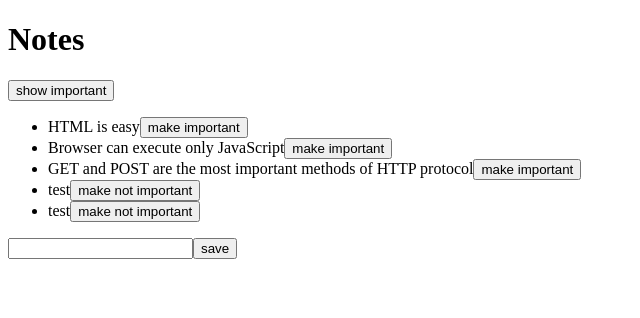
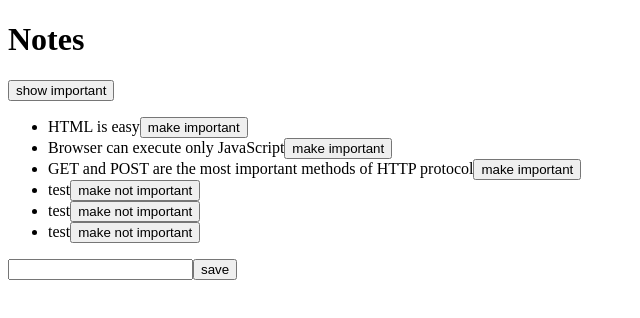
Before and after one commit to aukfil/fullstack-course, a React (Vite) app in the folder sandbox/: page / in a window 1280 px wide. Shown: the top 318 px of the page, without its empty margins (0-640 px from the left). Built offline with nearby package versions, Linux system fonts and the light colour scheme; data requests are answered from the project's data file.

Commit message:
update sandbox

```diff
--- a/sandbox/db.json
+++ b/sandbox/db.json
@@ -24,6 +24,11 @@
       "id": "680a",
       "content": "test",
       "important": true
+    },
+    {
+      "id": "b6d4",
+      "content": "test",
+      "important": true
     }
   ]
 }
--- a/sandbox/src/App.jsx
+++ b/sandbox/src/App.jsx
@@ -1,6 +1,7 @@
 import { useState, useEffect } from 'react'
 import axios from 'axios'
 import Note from './components/Note'
+import noteService from './services/notes'
 
 const App = () => {
   const [notes, setNotes] = useState([])
@@ -8,11 +9,9 @@ const App = () => {
   const [showAll, setShowAll] = useState(true)
 
   useEffect(() => {
-    console.log('effect')
-    axios
-      .get('http://localhost:3001/notes')
+    noteService
+      .getAll()
       .then(response => {
-        console.log('promise fulfilled')
         setNotes(response.data)
       })
   }, [])
@@ -26,12 +25,12 @@ const App = () => {
       important: Math.random() <0.5,
     }
 
-    axios
-    .post('http://localhost:3001/notes', noteObject)
-    .then(response => {
-      setNotes(notes.concat(response.data))
-      setNewNote('')
-    })
+    noteService
+      .create(noteObject)
+      .then(response => {
+        setNotes(notes.concat(response.data))
+        setNewNote('')
+      })
   }
 
   const handleNoteChange = (event) => {
@@ -49,9 +48,11 @@ const App = () => {
     const note = notes.find(n => n.id === id)
     const changedNote = { ...note, important: !note.important }
 
-    axios.put(url, changedNote).then(response => {
-      setNotes(notes.map(n => n.id !== id ? n : response.data))
-    })
+    noteService
+      .update(id, changedNote)
+      .then(response => {
+        setNotes(notes.map(note => note.id !== id ? note : response.data))
+      })
   }
 
   return (
```
Also changed, not shown: sandbox/src/services/notes.js (renamed from sandbox/src/notes.js).
